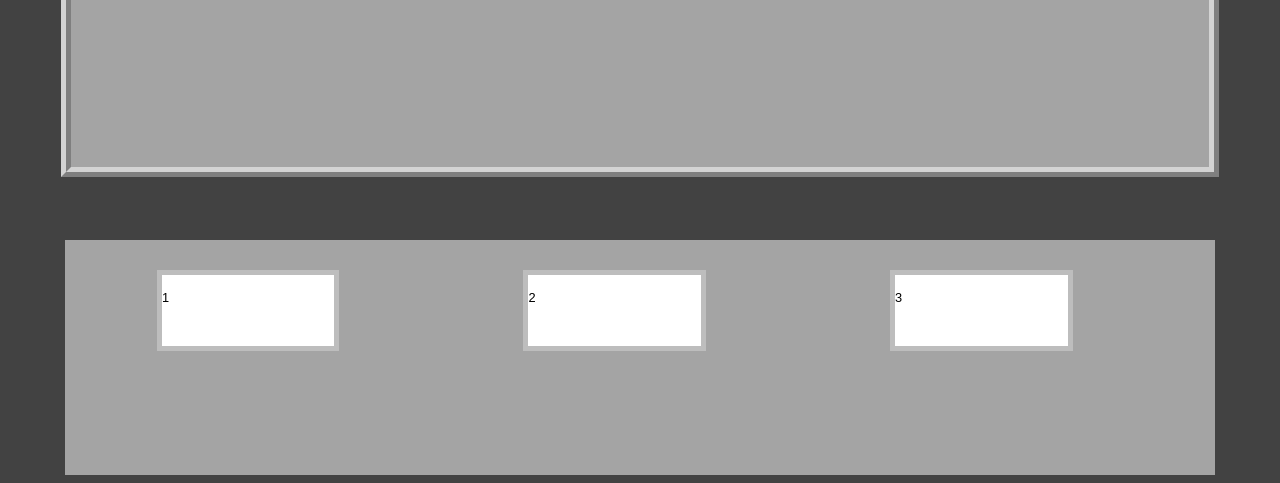
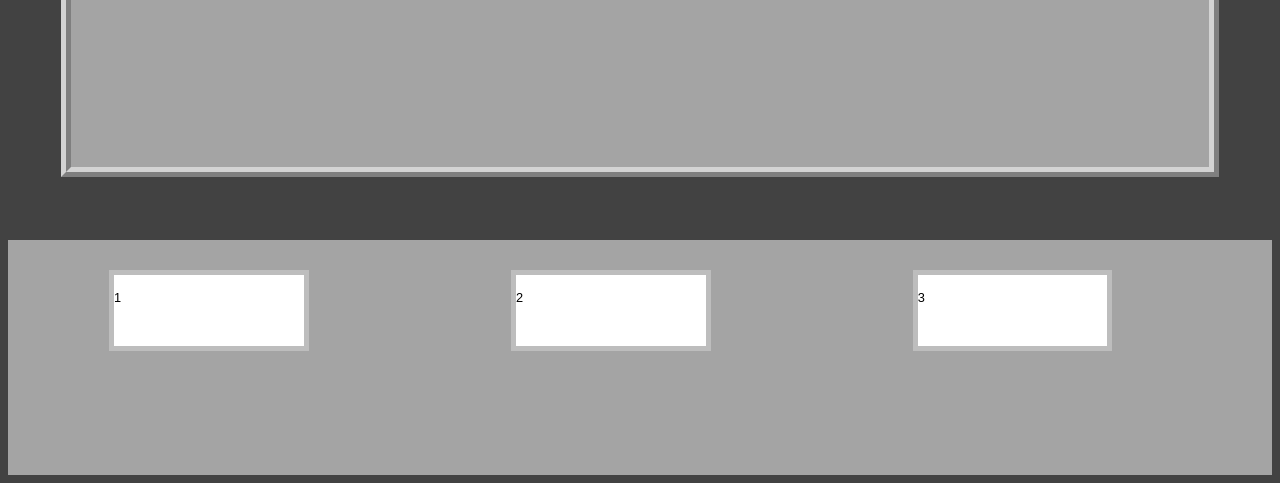
Before and after one commit to adishr09/JMDET.org, a PHP site: page /home.html in a window 1280 px wide. Shown: the part 2203-2686 px from the top of the page. Run offline with PHP 8.4, Linux system fonts and the light colour scheme.

Commit message:
once again

```diff
--- a/jmdet.org/New_Website/New folder/css/style.css
+++ b/jmdet.org/New_Website/New folder/css/style.css
@@ -219,9 +219,7 @@ html[xmlns] #nav {
 
 #footer{
 	z-index:1;
-	width:91%;
-	margin-right:auto;
-	margin-left:auto;
+	width:inherit;
 	position:relative;
 	height:30%;
 	margin-top:5%;
```
